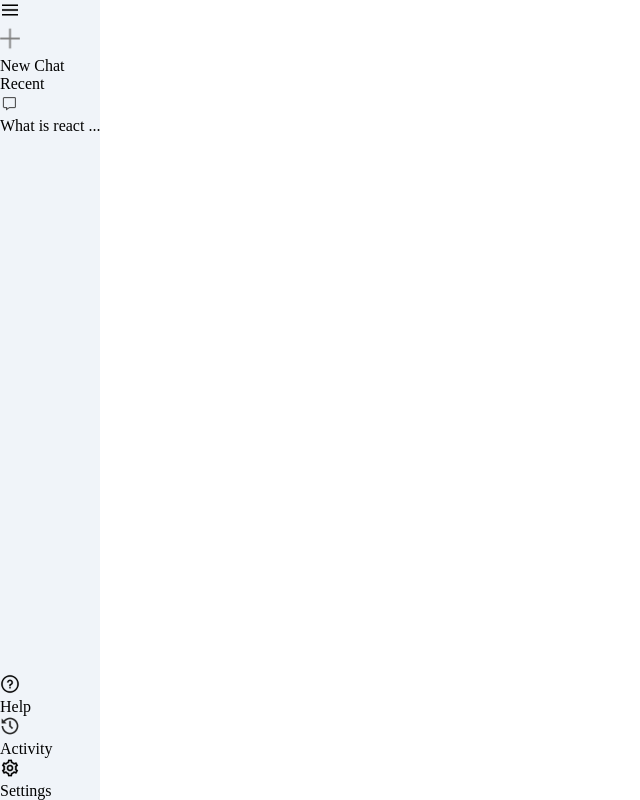
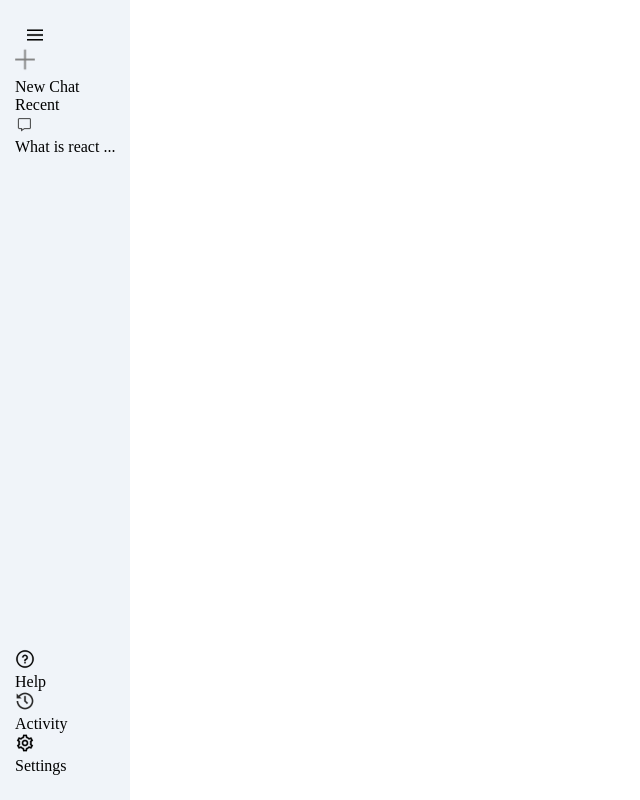
Before and after one commit to RaviKumar-09/Google-Gemini-2.0, a React (Vite) app in the folder gemini-clone/: page / in a window 1280 px wide. Shown: the whole page, without its empty margins (0-640 px from the left). Built offline with nearby package versions, Linux system fonts and the light colour scheme.

Commit message:
add styles to sidebar .menu class

```diff
--- a/gemini-clone/src/components/Sidebar/Sidebar.css
+++ b/gemini-clone/src/components/Sidebar/Sidebar.css
@@ -4,8 +4,15 @@
     flex-direction: column;
     justify-content: space-between;
     background-color: #f0f4f9;
+    padding: 25px 15px;
 }
 
 .sidebar img{
     width: 20px;
 }
+
+.sidebar .menu{
+    display: block;
+    margin-left: 10px;
+    cursor: pointer;
+}
```
